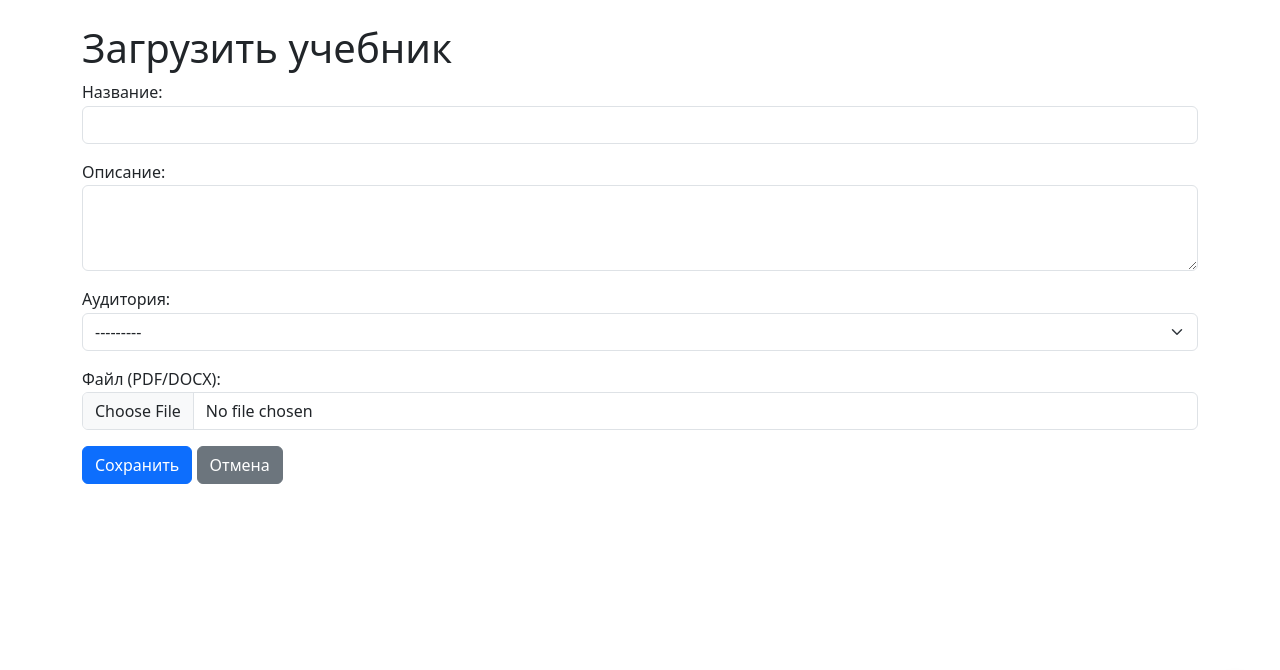
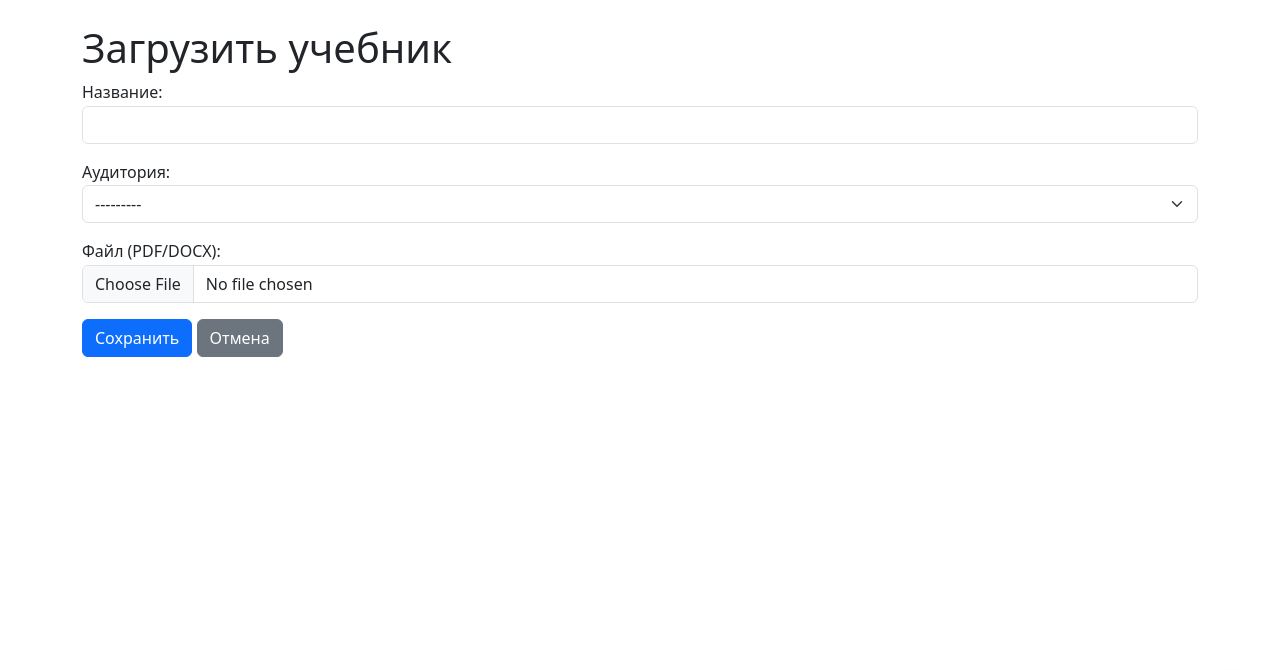
Before and after one commit to Ilushew/cyberforum, a Django app: page /moderator/textbooks/create/ in a window 1280 px wide; the page is wider, and only the part inside the window is pictured. Shown: the part 58-728 px from the top of that part. Run offline with Django 5.2, Linux system fonts and the light colour scheme; a user stored in the database is signed in; some libraries are stand-ins or nearby versions.

Commit message:
textbook and moderator

```diff
--- a/cyberforum/templates/core/textbook_form.html
+++ b/cyberforum/templates/core/textbook_form.html
@@ -8,10 +8,6 @@
   <div class="mb-3">
     {{ form.title.label_tag }}
     {{ form.title|add_class:"form-control" }}
-  </div>
-  <div class="mb-3">
-    {{ form.description.label_tag }}
-    {{ form.description|add_class:"form-control" }}
   </div>
   <div class="mb-3">
     {{ form.audience.label_tag }}
--- a/cyberforum/templates/core/textbooks.html
+++ b/cyberforum/templates/core/textbooks.html
@@ -25,7 +25,6 @@
           <div class="card-body d-flex justify-content-between align-items-center">
             <div>
               <h5>{{ book.title }}</h5>
-              <p class="text-muted">{{ book.description|default:"Без описания" }}</p>
             </div>
             <a href="{{ book.file.url }}" class="btn btn-outline-primary" download>Скачать</a>
           </div>
```
Also changed, not shown: cyberforum/db.sqlite3, 2 other files.
